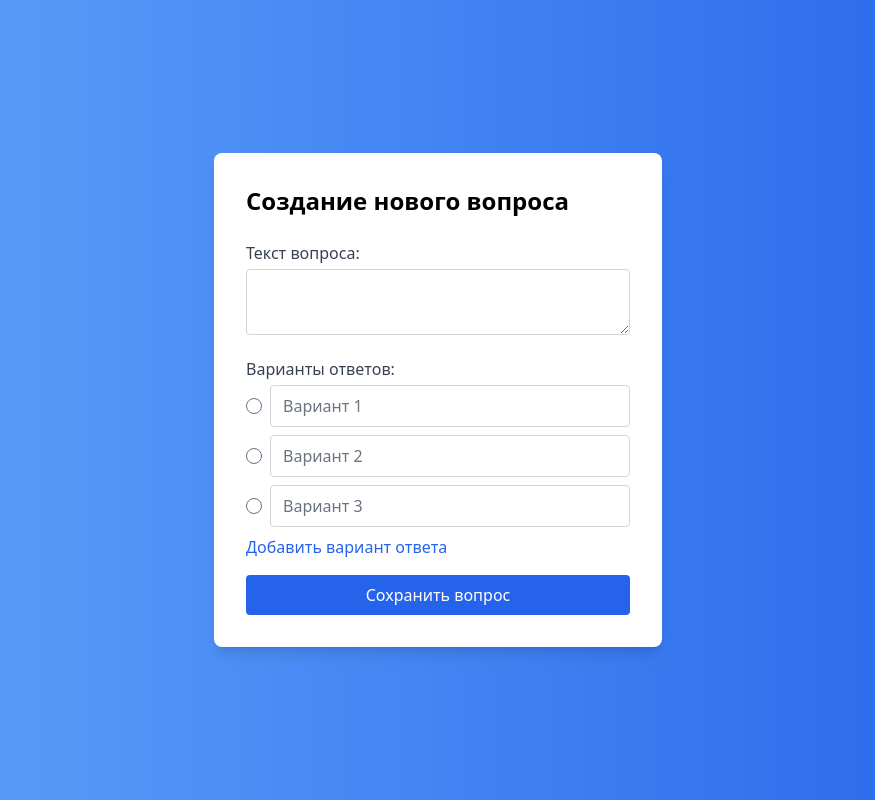
After one commit to TYAlvoro/QuizWhiz, a Spring app: page /newquestion in a window 1280 px wide. The commit adds this page. Shown: the whole page, without its empty margins (202-1077 px from the left). Run offline with Thymeleaf, Linux system fonts and the light colour scheme; the template is opened without the code that fills it, so the values that code supplies are empty; some libraries are stand-ins or nearby versions.

Commit message:
Добавлена возможность создавать вопросы, собирать из них квизы

```diff
--- /dev/null
+++ b/quiz-service/src/main/resources/templates/newquestion.html
@@ -0,0 +1,102 @@
+<!-- File: src/main/resources/templates/newquestion.html -->
+<!DOCTYPE html>
+<html xmlns:th="http://www.thymeleaf.org">
+<head>
+  <meta charset="UTF-8" />
+  <title>Создание нового вопроса</title>
+  <script src="https://cdn.tailwindcss.com?plugins=forms,container-queries"></script>
+  <style>
+    .hidden { display: none; }
+  </style>
+</head>
+<body class="bg-gradient-to-r from-blue-400 to-blue-600 min-h-screen flex items-center justify-center">
+<div class="bg-white rounded-lg shadow-lg p-8 w-full max-w-md">
+  <h1 class="text-2xl font-bold mb-6">Создание нового вопроса</h1>
+  <form th:action="@{'/quizzes/' + ${quizId} + '/questions'}" method="post" class="space-y-4" th:object="${createQuestionDto}">
+    <!-- Скрытое поле для передачи токена -->
+    <input type="hidden" name="token" th:value="${token}" />
+
+    <div>
+      <label class="block text-gray-700 font-medium mb-1">Текст вопроса:</label>
+      <textarea th:field="*{text}" required
+                class="w-full px-3 py-2 border border-gray-300 rounded focus:outline-none focus:ring-2 focus:ring-blue-500"></textarea>
+    </div>
+
+    <div>
+      <label class="block text-gray-700 font-medium mb-1">Варианты ответов:</label>
+      <div id="options-container" class="space-y-2">
+        <!-- Вариант 1 (индекс 0) -->
+        <div class="option" id="option-0">
+          <div class="flex items-center">
+            <input type="radio" th:field="*{correctOptionIndex}" value="0" class="mr-2" />
+            <input type="text" th:field="*{options[0]}" placeholder="Вариант 1"
+                   class="w-full px-3 py-2 border border-gray-300 rounded focus:outline-none focus:ring-2 focus:ring-blue-500" />
+          </div>
+        </div>
+        <!-- Вариант 2 (индекс 1) -->
+        <div class="option" id="option-1">
+          <div class="flex items-center">
+            <input type="radio" th:field="*{correctOptionIndex}" value="1" class="mr-2" />
+            <input type="text" th:field="*{options[1]}" placeholder="Вариант 2"
+                   class="w-full px-3 py-2 border border-gray-300 rounded focus:outline-none focus:ring-2 focus:ring-blue-500" />
+          </div>
+        </div>
+        <!-- Вариант 3 (индекс 2) -->
+        <div class="option" id="option-2">
+          <div class="flex items-center">
+            <input type="radio" th:field="*{correctOptionIndex}" value="2" class="mr-2" />
+            <input type="text" th:field="*{options[2]}" placeholder="Вариант 3"
+                   class="w-full px-3 py-2 border border-gray-300 rounded focus:outline-none focus:ring-2 focus:ring-blue-500" />
+          </div>
+        </div>
+        <!-- Вариант 4 (индекс 3) – изначально скрыт -->
+        <div class="option hidden" id="option-3">
+          <div class="flex items-center">
+            <input type="radio" th:field="*{correctOptionIndex}" value="3" class="mr-2" />
+            <input type="text" name="options[3]" placeholder="Вариант 4"
+                   class="w-full px-3 py-2 border border-gray-300 rounded focus:outline-none focus:ring-2 focus:ring-blue-500" />
+          </div>
+        </div>
+        <!-- Вариант 5 (индекс 4) – изначально скрыт -->
+        <div class="option hidden" id="option-4">
+          <div class="flex items-center">
+            <input type="radio" th:field="*{correctOptionIndex}" value="4" class="mr-2" />
+            <input type="text" name="options[4]" placeholder="Вариант 5"
+                   class="w-full px-3 py-2 border border-gray-300 rounded focus:outline-none focus:ring-2 focus:ring-blue-500" />
+          </div>
+        </div>
+      </div>
+      <div class="mt-2">
+        <button type="button" id="add-option-btn" class="text-blue-600 hover:underline">Добавить вариант ответа</button>
+      </div>
+    </div>
+
+    <button type="submit"
+            class="w-full px-4 py-2 bg-blue-600 text-white rounded hover:bg-blue-700">
+      Сохранить вопрос
+    </button>
+  </form>
+</div>
+
+<script>
+  // JavaScript для добавления дополнительных вариантов (до 5)
+  const addOptionBtn = document.getElementById("add-option-btn");
+  const optionsContainer = document.getElementById("options-container");
+  let currentOptions = 3; // уже видны 3 варианта
+
+  addOptionBtn.addEventListener("click", function () {
+    if (currentOptions < 5) {
+      const optionDiv = document.getElementById("option-" + currentOptions);
+      if (optionDiv) {
+        optionDiv.classList.remove("hidden");
+        currentOptions++;
+        if (currentOptions === 5) {
+          addOptionBtn.disabled = true;
+          addOptionBtn.textContent = "Максимум вариантов";
+        }
+      }
+    }
+  });
+</script>
+</body>
+</html>
```
Also changed, not shown: quiz-service/src/main/kotlin/com/quizwhiz/quizservice/controller/QuestionController.kt (added, +83 -0 lines), quiz-service/src/main/kotlin/com/quizwhiz/quizservice/controller/QuizController.kt (+10 -3 lines), quiz-service/src/main/kotlin/com/quizwhiz/quizservice/document/QuestionDocument.kt (added, +17 -0 lines), quiz-service/src/main/kotlin/com/quizwhiz/quizservice/dto/CreateQuestionDto.kt (added, +9 -0 lines), quiz-service/src/main/kotlin/com/quizwhiz/quizservice/repository/QuestionRepository.kt (added, +8 -0 lines), quiz-service/src/main/resources/templates/newQuiz.html (+21 -2 lines).
